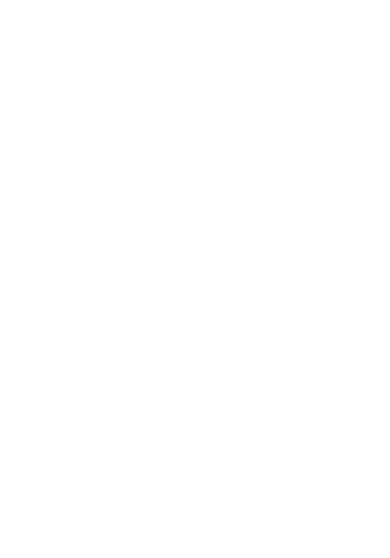
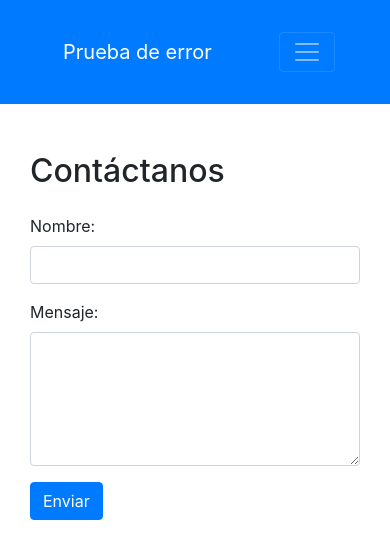
Before and after one commit to LucasZamoraSulub/Actividad_git_error, a plain HTML site: page index.html in a window 390 px wide. Drawn offline with nearby package versions, Linux system fonts and the light colour scheme.

Commit message:
Se implemento el formulario dentro del index.html

```diff
--- a/index.html
+++ b/index.html
@@ -1,25 +1,67 @@
 <!DOCTYPE html>
 <html lang="es">
-<head>
-    <meta charset="UTF-8">
-    <meta name="viewport" content="width=device-width, initial-scale=1.0">
+  <head>
+    <meta charset="UTF-8" />
+    <meta name="viewport" content="width=device-width, initial-scale=1.0" />
     <title>Control de versiones</title>
-    <link href="https://stackpath.bootstrapcdn.com/bootstrap/4.5.2/css/bootstrap.min.css" rel="stylesheet">
-</head>
-<body>
-    <header id="header">
-        <!-- Aquí se incluirá el header -->
+    <link
+      href="https://stackpath.bootstrapcdn.com/bootstrap/4.5.2/css/bootstrap.min.css"
+      rel="stylesheet"
+    />
+  </head>
+  <body>
+    <header class="bg-primary text-white p-4 mb-4">
+      <div class="container">
+        <nav class="navbar navbar-expand-lg navbar-dark">
+          <a class="navbar-brand d-flex align-items-center" href="#">
+            <span class="ml-2">Prueba de error</span>
+          </a>
+          <button
+            class="navbar-toggler"
+            type="button"
+            data-toggle="collapse"
+            data-target="#navbarNav"
+            aria-controls="navbarNav"
+            aria-expanded="false"
+            aria-label="Toggle navigation"
+          >
+            <span class="navbar-toggler-icon"></span>
+          </button>
+          <div class="collapse navbar-collapse" id="navbarNav">
+            <ul class="navbar-nav ml-auto">
+              <li class="nav-item">
+                <a class="nav-link" href="#inicio">Inicio</a>
+              </li>
+
+            </ul>
+          </div>
+        </nav>
+      </div>
     </header>
     <main class="container my-5">
-        <section id="formulario">
-            <!-- Aquí se incluirá el formulario -->
+        <section id="formulario" class="mb-5">
+            <div class="container">
+                <h2 class="mb-4">Contáctanos</h2>
+                <form id="contact-form">
+                    <div class="form-group">
+                        <label for="name">Nombre:</label>
+                        <input type="text" class="form-control" id="name" name="name" required>
+                    </div>
+                    <div class="form-group">
+                        <label for="message">Mensaje:</label>
+                        <textarea class="form-control" id="message" name="message" rows="5" required></textarea>
+                    </div>
+                    <button type="submit" class="btn btn-primary">Enviar</button>
+                </form>
+            </div>
         </section>
+
     </main>
     <footer id="footer">
-        <!-- Aquí se incluirá el footer -->
+      <!-- Aquí se incluirá el footer -->
     </footer>
     <script src="https://code.jquery.com/jquery-3.5.1.slim.min.js"></script>
     <script src="https://cdn.jsdelivr.net/npm/@popperjs/core@2.5.4/dist/umd/popper.min.js"></script>
     <script src="https://stackpath.bootstrapcdn.com/bootstrap/4.5.2/js/bootstrap.min.js"></script>
-</body>
+  </body>
 </html>
```
